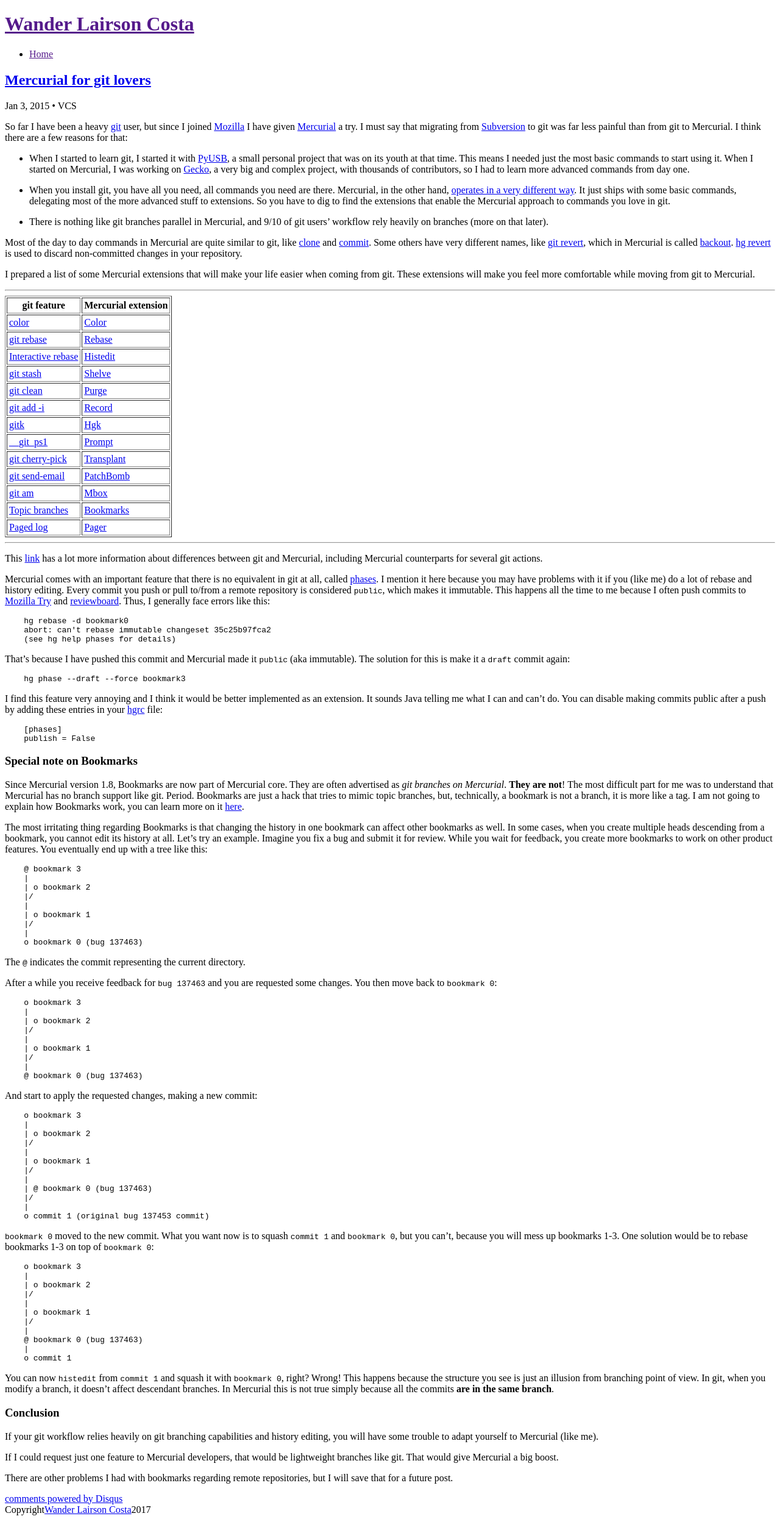
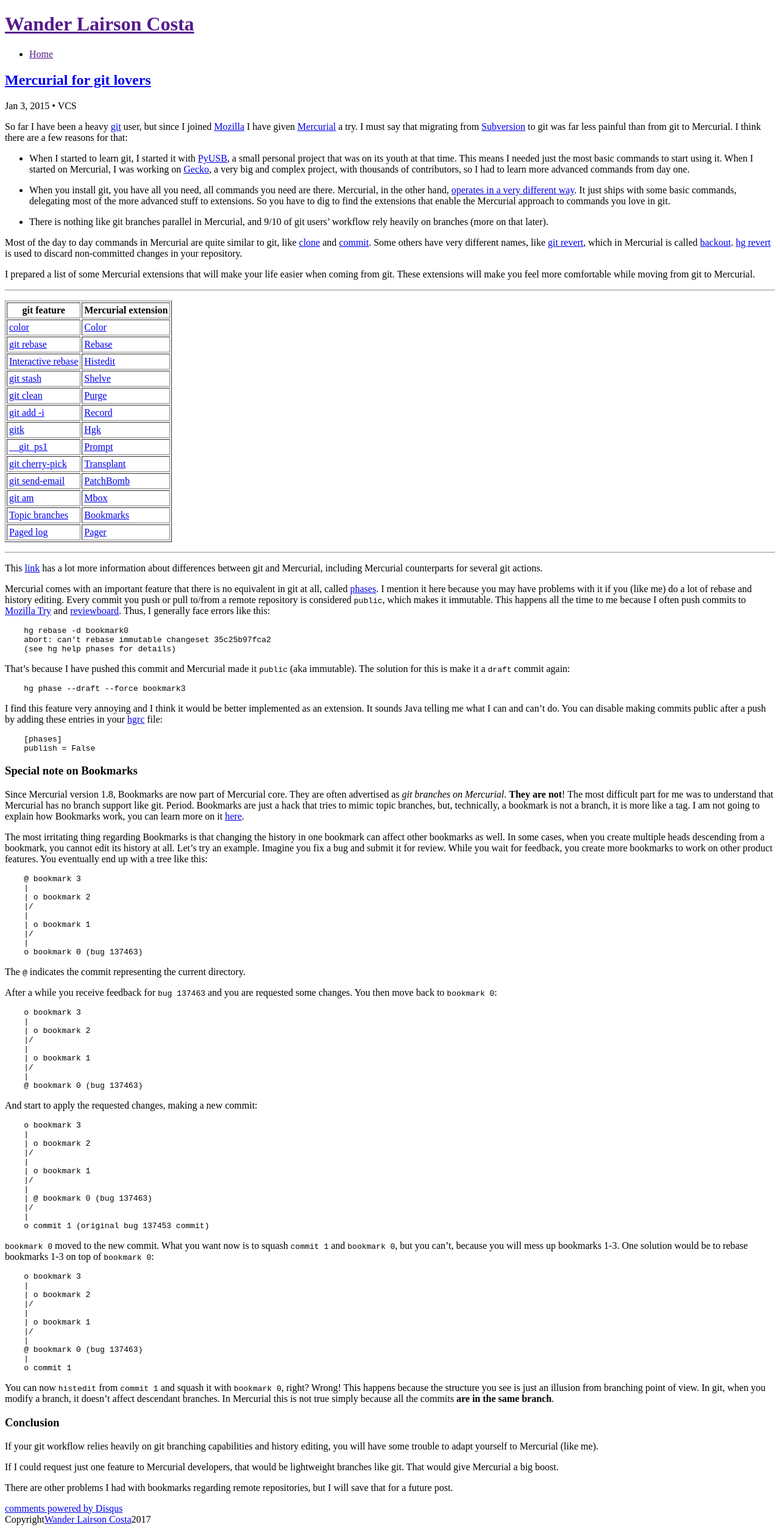
Before and after one commit to walac/walac.github.io, a Jekyll site: the page built from _posts/2015-01-03-mercurial-for-git-lovers.md, in a window 1280 px wide. Shown: the whole page at 61% size. Built offline with Jekyll 4.4.1, drawn with Linux system fonts in a browser that asks for light colours; some web fonts are replaced; Markdown is read by kramdown in place of the engine named in the settings; comment, search, counter and statistics services are not loaded.

```diff
--- a/_config.yml
+++ b/_config.yml
@@ -10,7 +10,7 @@ disqus_username: walac
 isso_domain:
 
 # Build settings
-markdown: redcarpet
+markdown: kramdown
 permalink: /:title/
 
 defaults:
--- a/_posts/2015-01-03-mercurial-for-git-lovers.md
+++ b/_posts/2015-01-03-mercurial-for-git-lovers.md
@@ -43,7 +43,7 @@ when coming from git. These extensions will make you feel more comfortable
 while moving from git to Mercurial.
 
 --------------------------------------------------------------------------------------------------
-<table border=1 cellpadding=3>
+{::nomarkdown}<div><table border=1 cellpadding=3>
     <tr>
         <th>git feature</th>
         <th>Mercurial extension</th>
@@ -100,7 +100,8 @@ while moving from git to Mercurial.
         <td><a href="http://git-scm.com/docs/git-log">Paged log</a>                                                    </td>
         <td> <a href="http://mercurial.selenic.com/wiki/PagerExtension">Pager</a></td>
     </tr>
-</table>
+</table></div>{:/}
+
 --------------------------------------------------------------------------------------------------
 
 This [link](http://mercurial.selenic.com/wiki/GitConcepts) has a lot more
```
